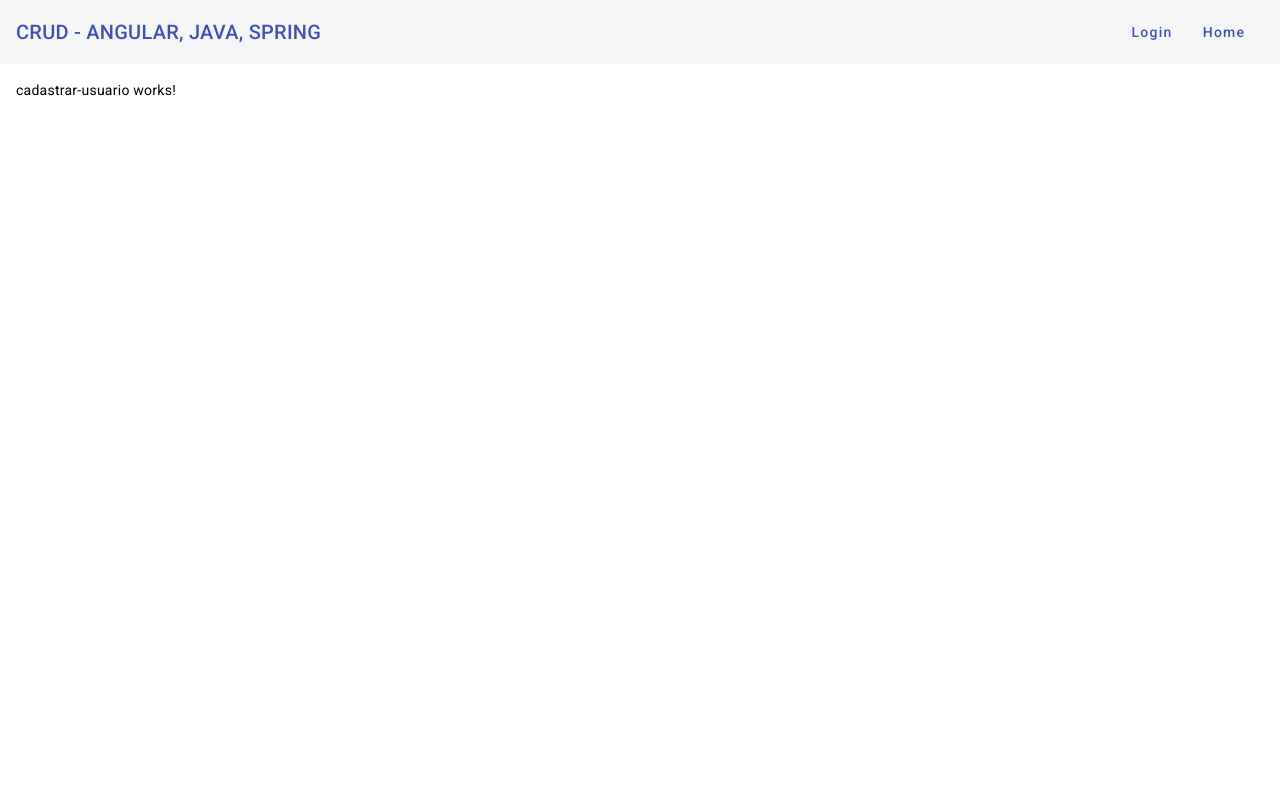
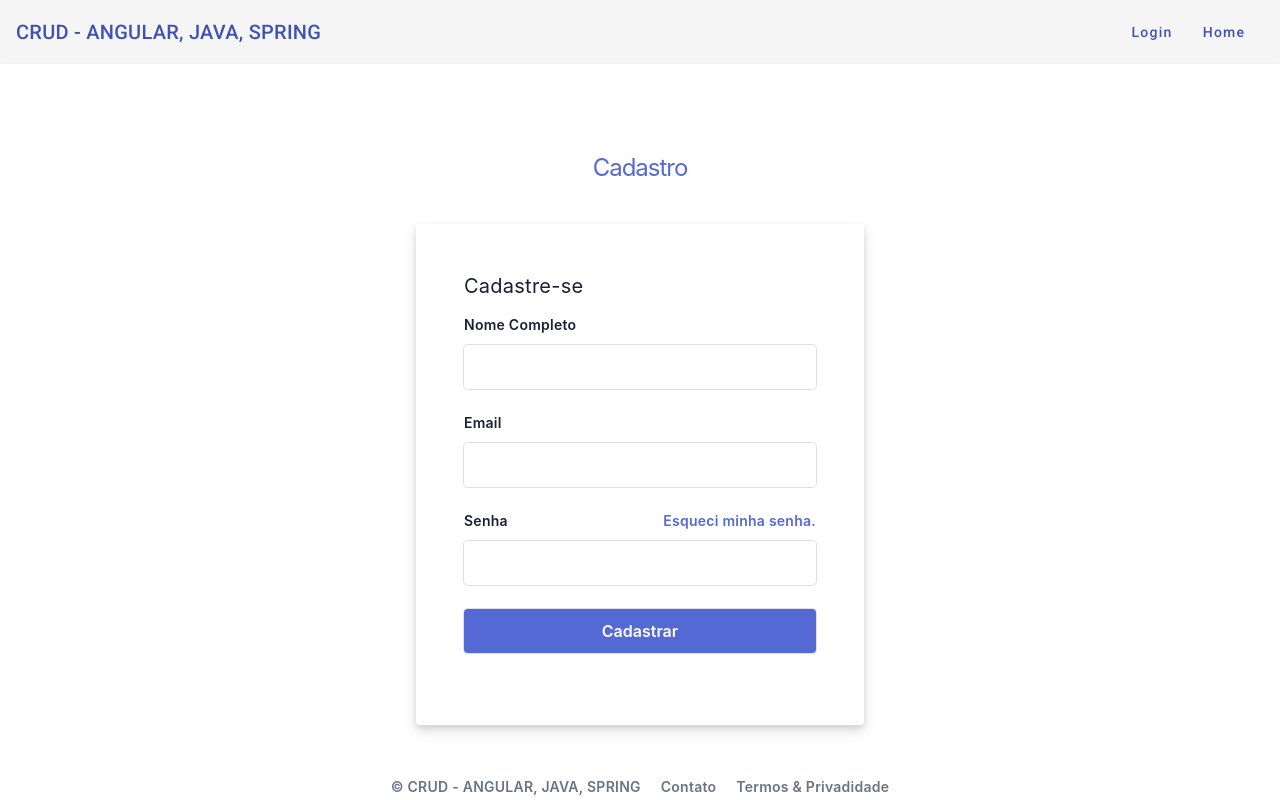
Before and after one commit to fabiofsjunior/frontend-crud-angular-java-spring, an Angular app in the folder crud-angular/: page /cadastrar/usuario in a window 1280 px wide. Shown: the top 800 px of the page. Built offline with nearby package versions, Linux system fonts and the light colour scheme.

Commit message:
new - tela cadastro usuarios

```diff
--- a/crud-angular/src/app/componentes/autenticacao/autenticacao.component.html
+++ b/crud-angular/src/app/componentes/autenticacao/autenticacao.component.html
@@ -4,7 +4,7 @@
 
       <div class="box-root padding-top--24 flex-flex flex-direction--column" style="flex-grow: 1; z-index: 9;">
         <div class="box-root padding-top--48 padding-bottom--24 flex-flex flex-justifyContent--center">
-          <h1><a href="http://blog.stackfindover.com/" rel="dofollow">Login</a></h1>
+          <h1><a href="#">Login</a></h1>
         </div>
         <div class="formbg-outer">
           <div class="formbg">
--- a/crud-angular/src/app/componentes/cadastrar-usuario/cadastrar-usuario.component.html
+++ b/crud-angular/src/app/componentes/cadastrar-usuario/cadastrar-usuario.component.html
@@ -1 +1,48 @@
-<p>cadastrar-usuario works!</p>
+<mat-card>
+  <mat-card-content>
+  <div class="login-root">
+
+      <div class="box-root padding-top--24 flex-flex flex-direction--column" style="flex-grow: 1; z-index: 9;">
+        <div class="box-root padding-top--48 padding-bottom--24 flex-flex flex-justifyContent--center">
+          <h1><a href="#" rel="dofollow">Cadastro</a></h1>
+        </div>
+        <div class="formbg-outer">
+          <div class="formbg">
+            <div class="formbg-inner padding-horizontal--48">
+              <span class="padding-bottom--15">Cadastre-se</span>
+              <form id="stripe-login">
+                <div class="field padding-bottom--24">
+                  <label for="text">Nome Completo</label>
+                  <input type="text" name="text">
+                </div>
+                <div class="field padding-bottom--24">
+                  <label for="email">Email</label>
+                  <input type="email" name="email">
+                </div>
+                <div class="field padding-bottom--24">
+                  <div class="grid--50-50">
+                    <label for="password">Senha</label>
+                    <div class="reset-pass">
+                      <a href="#">Esqueci minha senha.</a>
+                    </div>
+                  </div>
+                  <input type="password" name="password">
+                </div>
+                <div class="field padding-bottom--24">
+                  <input id="sumbmit" routerLink="/autenticacao" type="submit" name="submit" value="Cadastrar"/>
+                </div>
+              </form>
+            </div>
+          </div>
+          <div class="footer-link padding-top--24">
+            <div class="listing padding-top--24 padding-bottom--24 flex-flex center-center">
+              <span><a href="#">© CRUD - ANGULAR, JAVA, SPRING</a></span>
+              <span><a href="#">Contato</a></span>
+              <span><a href="#">Termos & Privadidade</a></span>
+            </div>
+          </div>
+        </div>
+      </div>
+    </div>
+  </mat-card-content>
+</mat-card>
--- a/crud-angular/src/app/componentes/cadastrar-usuario/cadastrar-usuario.component.scss
+++ b/crud-angular/src/app/componentes/cadastrar-usuario/cadastrar-usuario.component.scss
@@ -0,0 +1,185 @@
+.example-card {
+  max-width: 400px;
+}
+* {
+  padding: 0;
+  margin: 0;
+  color: #1a1f36;
+  box-sizing: border-box;
+  word-wrap: break-word;
+  font-family: -apple-system,BlinkMacSystemFont,Segoe UI,Roboto,Helvetica Neue,Ubuntu,sans-serif;
+}
+
+h1 {
+    letter-spacing: -1px;
+}
+a {
+  color: #5469d4;
+  text-decoration: unset;
+}
+.login-root {
+    background: #fff;
+    display: flex;
+    width: 100%;
+    min-height: 100vh;
+    overflow: hidden;
+}
+
+.flex-flex {
+    display: flex;
+}
+.align-center {
+  align-items: center;
+}
+.center-center {
+  align-items: center;
+  justify-content: center;
+}
+.box-root {
+    box-sizing: border-box;
+}
+.flex-direction--column {
+    -ms-flex-direction: column;
+    flex-direction: column;
+}
+.loginbackground-gridContainer {
+    display: -ms-grid;
+    display: grid;
+    grid-template-rows: [top] 1fr [top-gutter] repeat(8,64px) [bottom-gutter] 1fr [bottom];
+    justify-content: center;
+    margin: 0 -2%;
+    transform: rotate(-12deg) skew(-12deg);
+}
+.box-divider--light-all-2 {
+    box-shadow: inset 0 0 0 2px #e3e8ee;
+}
+.box-background--blue {
+    background-color: #5469d4;
+}
+.box-background--white {
+  background-color: #ffffff;
+}
+.box-background--blue800 {
+    background-color: #212d63;
+}
+.box-background--gray100 {
+    background-color: #e3e8ee;
+}
+.box-background--cyan200 {
+    background-color: #7fd3ed;
+}
+.padding-top--64 {
+  padding-top: 64px;
+}
+.padding-top--24 {
+  padding-top: 24px;
+}
+.padding-top--48 {
+  padding-top: 48px;
+}
+.padding-bottom--24 {
+  padding-bottom: 24px;
+}
+.padding-horizontal--48 {
+  padding: 48px;
+}
+.padding-bottom--15 {
+  padding-bottom: 15px;
+}
+
+
+.flex-justifyContent--center {
+  -ms-flex-pack: center;
+  justify-content: center;
+}
+
+.formbg {
+    margin: 0px auto;
+    width: 100%;
+    max-width: 448px;
+    background: white;
+    border-radius: 4px;
+    box-shadow: rgba(60, 66, 87, 0.12) 0px 7px 14px 0px, rgba(0, 0, 0, 0.12) 0px 3px 6px 0px;
+}
+span {
+    display: block;
+    font-size: 20px;
+    line-height: 28px;
+    color: #1a1f36;
+}
+label {
+    margin-bottom: 10px;
+}
+.reset-pass a,label {
+    font-size: 14px;
+    font-weight: 600;
+    display: block;
+}
+.reset-pass > a {
+    text-align: right;
+    margin-bottom: 10px;
+}
+.grid--50-50 {
+    display: grid;
+    grid-template-columns: 50% 50%;
+    align-items: center;
+}
+
+.field input{
+    font-size: 16px;
+    line-height: 28px;
+    padding: 8px 16px;
+    width: 100%;
+    min-height: 44px;
+    border: unset;
+    border-radius: 4px;
+    outline-color: rgb(84 105 212 / 0.5);
+    box-shadow: rgba(0, 0, 0, 0) 0px 0px 0px 0px,
+                rgba(0, 0, 0, 0) 0px 0px 0px 0px,
+                rgba(0, 0, 0, 0) 0px 0px 0px 0px,
+                rgba(60, 66, 87, 0.16) 0px 0px 0px 1px,
+                rgba(0, 0, 0, 0) 0px 0px 0px 0px,
+                rgba(0, 0, 0, 0) 0px 0px 0px 0px,
+                rgba(0, 0, 0, 0) 0px 0px 0px 0px;
+}
+
+input[type="submit"]{
+    background-color: rgb(84, 105, 212);
+    box-shadow: rgba(0, 0, 0, 0) 0px 0px 0px 0px,
+                rgba(0, 0, 0, 0) 0px 0px 0px 0px,
+                rgba(0, 0, 0, 0.12) 0px 1px 1px 0px,
+                rgb(84, 105, 212) 0px 0px 0px 1px,
+                rgba(0, 0, 0, 0) 0px 0px 0px 0px,
+                rgba(0, 0, 0, 0) 0px 0px 0px 0px,
+                rgba(60, 66, 87, 0.08) 0px 2px 5px 0px;
+    color: #fff;
+    font-weight: 600;
+    cursor: pointer;
+}
+
+.field-checkbox input {
+    width: 20px;
+    height: 15px;
+    margin-right: 5px;
+    box-shadow: unset;
+    min-height: unset;
+}
+.field-checkbox label {
+    display: flex;
+    align-items: center;
+    margin: 0;
+}
+a.ssolink {
+    display: block;
+    text-align: center;
+    font-weight: 600;
+}
+.footer-link span {
+    font-size: 14px;
+    text-align: center;
+}
+.listing a {
+    color: #697386;
+    font-weight: 600;
+    margin: 0 10px;
+}
```
